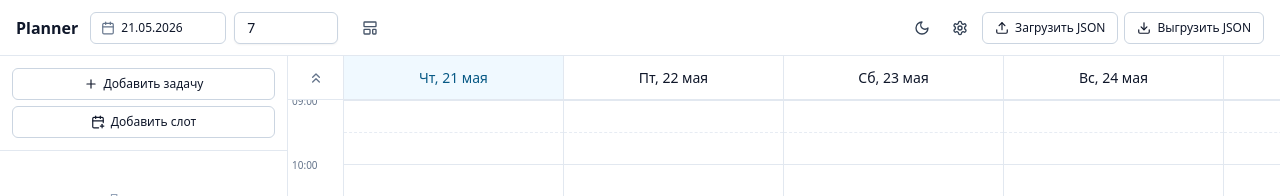
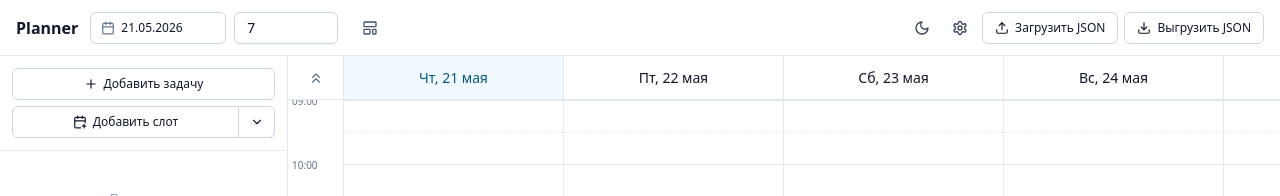
Before and after one commit to oxiggy/planner, a React (Vite) app: page / in a window 1280 px wide. Shown: the top 196 px of the page. Built offline with nearby package versions, Linux system fonts and the light colour scheme; the HTML template or start-up script is replaced by a standard one.

Commit message:
feat: add dropdown menu for slot duration selection and update addSlotToToday logic

```diff
--- a/src/components/Sidebar.tsx
+++ b/src/components/Sidebar.tsx
@@ -1,8 +1,21 @@
 import { Button } from '@/components/ui/button'
 import { useStore } from '@/store'
-import { Plus, CalendarPlus, Upload, Download } from 'lucide-react'
+import { Plus, CalendarPlus, Upload, Download, ChevronDown } from 'lucide-react'
 import { TemplateItem } from './TemplateItem'
 import { download, pickFile, readFile, type TemplatesExport } from '@/lib/json-io'
+import {
+  DropdownMenu,
+  DropdownMenuContent,
+  DropdownMenuItem,
+  DropdownMenuTrigger,
+} from '@/components/ui/dropdown-menu'
+
+const slotDurations = [
+  { label: '30 минут', minutes: 30 },
+  { label: '1 час', minutes: 60 },
+  { label: '2 часа', minutes: 120 },
+  { label: '5 часов', minutes: 300 },
+]
 
 export function Sidebar() {
   const templates = useStore((s) => s.templates)
@@ -35,10 +48,39 @@ export function Sidebar() {
             <Plus className="h-3.5 w-3.5" />
             Добавить задачу
           </Button>
-          <Button variant="outline" size="sm" onClick={addSlotToToday}>
-            <CalendarPlus className="h-3.5 w-3.5" />
-            Добавить слот
-          </Button>
+          <div className="flex">
+            <Button
+              variant="outline"
+              size="sm"
+              onClick={() => addSlotToToday()}
+              className="flex-1 rounded-r-none"
+            >
+              <CalendarPlus className="h-3.5 w-3.5" />
+              Добавить слот
+            </Button>
+            <DropdownMenu>
+              <DropdownMenuTrigger asChild>
+                <Button
+                  variant="outline"
+                  size="sm"
+                  className="w-9 rounded-l-none border-l-0 px-0"
+                  aria-label="Выбрать длительность слота"
+                >
+                  <ChevronDown className="h-3.5 w-3.5" />
+                </Button>
+              </DropdownMenuTrigger>
+              <DropdownMenuContent align="end">
+                {slotDurations.map((duration) => (
+                  <DropdownMenuItem
+                    key={duration.minutes}
+                    onClick={() => addSlotToToday(duration.minutes)}
+                  >
+                    {duration.label}
+                  </DropdownMenuItem>
+                ))}
+              </DropdownMenuContent>
+            </DropdownMenu>
+          </div>
         </div>
       </div>
       <div className="scrollbar-thin flex-1 space-y-1 overflow-y-auto p-2">
--- a/src/lib/constants.ts
+++ b/src/lib/constants.ts
@@ -47,6 +47,7 @@ export const COLOR_BY_ID: Record<string, ColorDef> = Object.fromEntries(
 )
 
 export const DEFAULT_COLOR = 'sky'
+export const DEFAULT_SLOT_COLOR = 'slate'
 
 export function getColor(id: string): ColorDef {
   return COLOR_BY_ID[id] ?? COLOR_BY_ID[DEFAULT_COLOR]
--- a/src/store.ts
+++ b/src/store.ts
@@ -1,6 +1,6 @@
 import { create } from 'zustand'
 import type { PlannerState, ScheduledTask, Task, Theme } from './types'
-import { DEFAULT_COLOR } from './lib/constants'
+import { DEFAULT_COLOR, DEFAULT_SLOT_COLOR } from './lib/constants'
 import { loadState, saveState } from './lib/storage'
 import { uid } from './lib/utils'
 import { snapToSlot, todayStr } from './lib/time'
@@ -44,7 +44,7 @@ type Store = PlannerState & {
   importTemplates: (templates: Task[]) => void
   importPlanner: (p: { startDate: string; dayCount: number; scheduled: ScheduledTask[] }) => void
 
-  addSlotToToday: () => void
+  addSlotToToday: (durationMin?: number) => void
 }
 
 function conflictsWith(
@@ -297,9 +297,9 @@ export const useStore = create<Store>((set, get) => {
       persist()
     },
 
-    addSlotToToday() {
+    addSlotToToday(durationMin = 60) {
       const today = todayStr()
-      const dur = 60
+      const dur = Math.max(15, snapToSlot(durationMin))
       const s = get()
       const now = new Date()
       let baseMin = now.getHours() * 60 + now.getMinutes()
@@ -309,7 +309,7 @@ export const useStore = create<Store>((set, get) => {
         if (!conflictsWith(s.scheduled, today, m, dur)) {
           get().addScheduled({
             title: '',
-            color: DEFAULT_COLOR,
+            color: DEFAULT_SLOT_COLOR,
             date: today,
             startMin: m,
             durationMin: dur,
```
